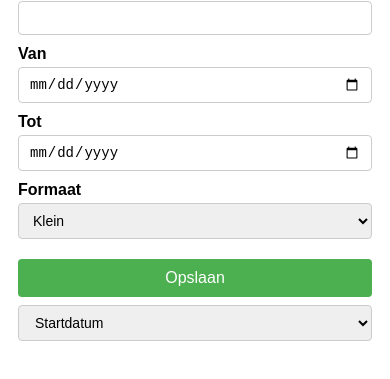
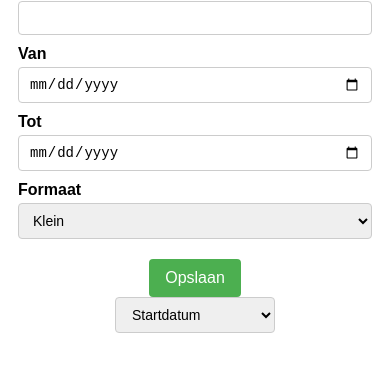
Before and after one commit to htilburgs/MMM-Kermis, a plain HTML site: page public/admin.html in a window 390 px wide. Shown: the part 99-478 px from the top of the page. Drawn offline with Linux system fonts and the light colour scheme; no server answers.

Commit message:
Update admin.css

```diff
--- a/public/admin.css
+++ b/public/admin.css
@@ -141,22 +141,3 @@
 .voltooid-checkbox {
     cursor: pointer;
 }
-
-/* Responsive */
-@media (max-width: 600px) {
-    .form-actions {
-        flex-direction: column;
-        align-items: stretch;
-        gap: 8px;
-    }
-
-    .form-actions select#sorteer {
-        width: 100%;
-    }
-
-    .buttons {
-        display: flex;
-        flex-wrap: wrap;
-        gap: 4px;
-    }
-}
```
